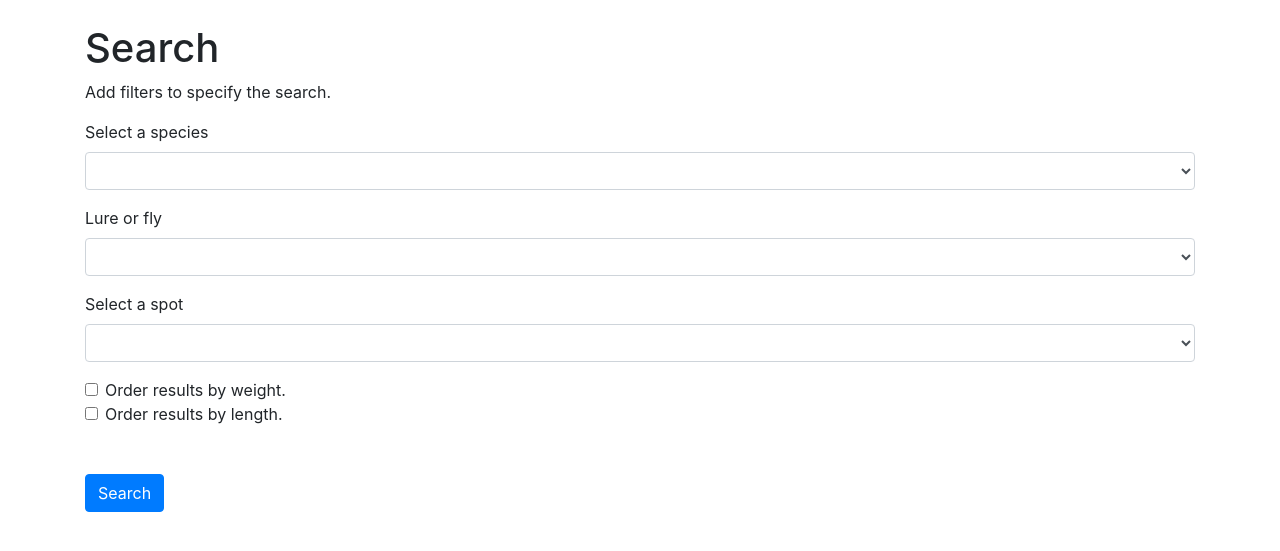
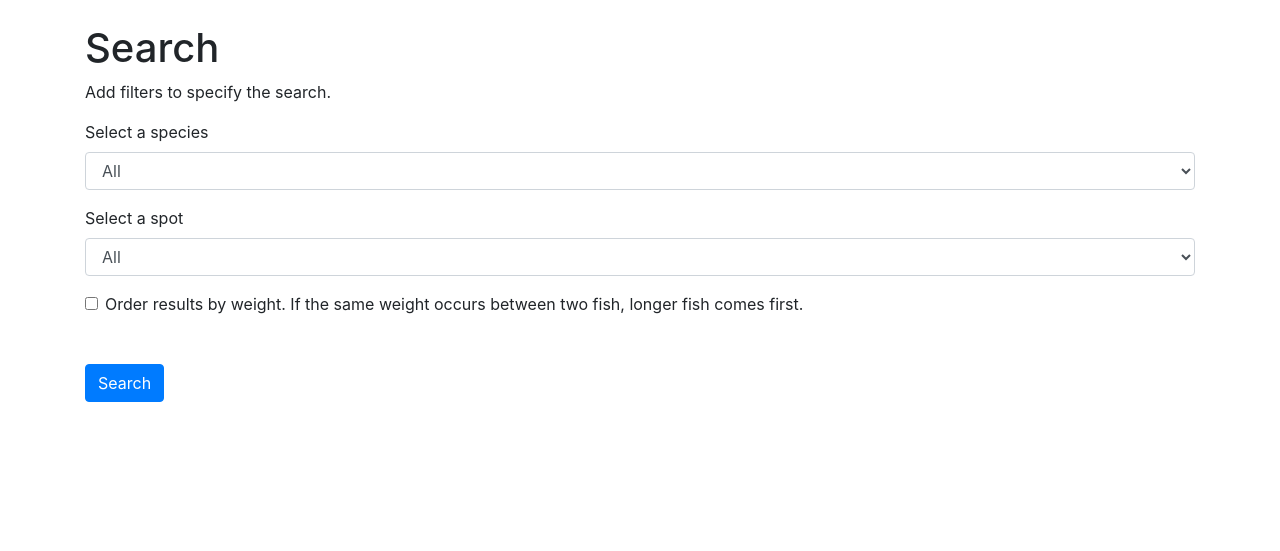
Before and after one commit to matiastamsi/KalastajanKaveri, a Flask app: page /search in a window 1280 px wide. Shown: the part 56-607 px from the top of the page. Run offline with Flask 2, Linux system fonts and the light colour scheme; a user stored in the database is signed in; tables that the repository leaves empty hold one stand-in row (values such as "Sample post"); lists and menus that the app fills with data are empty; some libraries are stand-ins or nearby versions.

Commit message:
I made the search functionality to work properly. I also changed the frontpage's query and text, and I added catches' creation day to be seen in listing operations.

```diff
--- a/application/catches/views.py
+++ b/application/catches/views.py
@@ -7,13 +7,15 @@ from application.catches.forms import CatchForm
 from application.auth.models import User
 from application.fish.models import Fish
 
+from sqlalchemy import desc
+
 @app.route("/catches", methods=["GET"])
 def catches_index():
     if current_user.get_id() == None:
         oC = []
     else:
-        oC = Catch.query.filter(Catch.account_id == current_user.id)
-    pC = Catch.query.filter(Catch.private_or_public == 'public')
+        oC = Catch.query.filter(Catch.account_id == current_user.id).order_by(desc(Catch.date_created))
+    pC = Catch.query.filter(Catch.private_or_public == 'public').order_by(desc(Catch.date_created))
     return render_template("catches/list.html", ownCatches = oC, publicCatches = pC)
 
 @app.route("/catches/new/")
--- a/application/search/forms.py
+++ b/application/search/forms.py
@@ -3,13 +3,8 @@ from wtforms import SelectField, BooleanField
 
 class SearchForm(FlaskForm):
     species = SelectField()
-    lure_or_fly = SelectField()
     spot = SelectField()
-    day = SelectField()
-    month = SelectField()
-    year = SelectField()
-    weight = BooleanField()
-    length = BooleanField()
+    orderBySize = BooleanField()
 
     class Meta:
         csrf = False
--- a/application/search/views.py
+++ b/application/search/views.py
@@ -7,19 +7,56 @@ from application.catches.models import Catch
 from application.auth.models import User
 from application.fish.models import Fish
 
-@app.route("/search")
+from sqlalchemy.sql import text
+from sqlalchemy import desc
+
+import datetime
+
+@app.route("/search", methods=["GET"])
 @login_required(role="USER")
 def search_form():
     return render_template("search/search.html",
                            form = SearchForm(),
                            fishes = Fish.query.all(),
-                           catches = Catch.query.all())
+                           catches = Catch.query.all(),
+                           year = datetime.date.today().year)
 
-@app.route("/search/show", methods=["POST"])
+@app.route("/search/", methods=["POST"])
 @login_required(role="USER")
 def search_show():
     form = SearchForm(request.form)
-    return render_template("search/search.html",
-                           form = SearchForm(),
-                           fishes = Fish.query.all(),
-                           catches = Catch.query.all())
+    catches = []
+
+    if form.species.data == 'All' and form.spot.data == 'All':
+
+        if form.orderBySize.data:
+            catches = Catch.query.filter().order_by(desc(Catch.weight), desc(Catch.length))
+        else:
+            catches = Catch.query.filter().order_by(desc(Catch.date_created))
+
+    elif form.species.data != 'All' and form.spot.data == 'All':
+
+        fishId = Fish.query.filter(Fish.name==form.species.data).first().id
+
+        if form.orderBySize.data:
+            catches = Catch.query.filter(Catch.species_id==fishId).order_by(desc(Catch.weight), desc(Catch.length))
+        else:
+            catches = Catch.query.filter(Catch.species_id==fishId)
+
+    elif form.spot.data != 'All' and form.species.data == 'All':
+
+        if form.orderBySize.data:
+            catches = Catch.query.filter(Catch.spot==form.spot.data).order_by(desc(Catch.weight), desc(Catch.length))
+        else:
+            catches = Catch.query.filter(Catch.spot==form.spot.data)
+
+    elif form.spot.data != 'All' and form.species.data != 'All':
+
+        fishId = Fish.query.filter(Fish.name==form.species.data).first().id
+
+        if form.orderBySize.data:
+            catches = Catch.query.filter(Catch.species_id==fishId, Catch.spot==form.spot.data).order_by(desc(Catch.weight), desc(Catch.length))
+        else:
+            catches = Catch.query.filter(Catch.species_id==fishId, Catch.spot==form.spot.data)
+
+    return render_template("search/show.html", catches = catches)
--- a/application/templates/catches/list.html
+++ b/application/templates/catches/list.html
@@ -12,6 +12,7 @@
       <th scope="col">Weight (kg)</th>
       <th scope="col">Spot</th>
       <th scope="col">Description</th>
+      <th scope="col">Created</th>
     </tr>
   </thead>
   <tbody>
@@ -23,6 +24,7 @@
       <td>{{ catch.weight }}</td>
       <td>{{ catch.spot }}</td>
       <td>{{ catch.description }}</td>
+      <td>{{ catch.getDate() }}</td>
       <td>
         <form method="POST" action="{{ url_for('catches_change_or_delete', catch_id = catch.id) }}">
           <input type="submit" value="Change or delete"/>
@@ -44,10 +46,11 @@
       <th scope="col">Weight (kg)</th>
       <th scope="col">Spot</th>
       <th scope="col">Description</th>
+      <th scope="col">Created</th>
       <th scope="col">Fisher</th>
     </tr>
   </thead>
-  </tbody>
+  <tbody>
     {% for catch in publicCatches %}
     <tr>
       <td>{{ catch.find_name_based_on_id(catch.species_id) }}</td>
@@ -56,6 +59,7 @@
       <td>{{ catch.weight }}</td>
       <td>{{ catch.spot }}</td>
       <td>{{ catch.description }}</td>
+      <td>{{ catch.getDate() }}</td>
       <td>{{ catch.find_fisher_based_on_id(catch.account_id) }}</td>
     </tr>
     {% endfor %}
--- a/application/templates/search/search.html
+++ b/application/templates/search/search.html
@@ -8,24 +8,16 @@
   <div class="form-group">
     <label for="species">Select a species</label>
     <select class="form-control" id="species" name="species">
-      <option>{{ All }}</option>
+      <option>All</option>
       {% for fish in fishes %}
         <option>{{ fish.name }}</option>
       {% endfor %}
     </select>
   </div>
   <div class="form-group">
-    <label for="lure_or_fly">Lure or fly</label>
-    <select class="form-control" id="lure_or_fly" name="lure_or_fly">
-      <option>{{ Both }}</option>
-      <option>lure</option>
-      <option>fly</option>
-    </select>
-  </div>
-  <div class="form-group">
     <label for="spot">Select a spot</label>
     <select class="form-control" id="spot" name="spot">
-      <option>{{ All }}</option>
+      <option>All</option>
       {% for catch in catches %}
       {% if catch.private_or_public == 'public' %}
         <option>{{ catch.spot }}</option>
@@ -34,12 +26,8 @@
     </select>
   </div>
   <div class="form-check">
-    <input type="checkbox" class="form-check-input" id="weight" name="weight">
-    <label class="form-check-label" for="weight">Order results by weight.</label>
-  </div>
-  <div class="form-check">
-    <input type="checkbox" class="form-check-input" id="length" name="length">
-    <label class="form-check-label" for="length">Order results by length.</label>
+    <input type="checkbox" class="form-check-input" id="orderBySize" name="orderBySize">
+    <label class="form-check-label" for="orderBySIze">Order results by weight. If the same weight occurs between two fish, longer fish comes first.</label>
   </div>
   <br></br>
   <button type="submit" class="btn btn-primary">Search</button>
```
Also changed, not shown: application/catches/models.py (+14 -1 lines), application/templates/index.html (+15 -1 lines), application/templates/search/show.html (+33 -0 lines).
